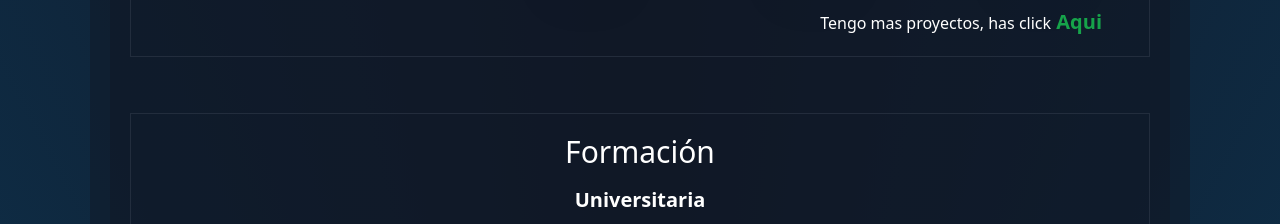
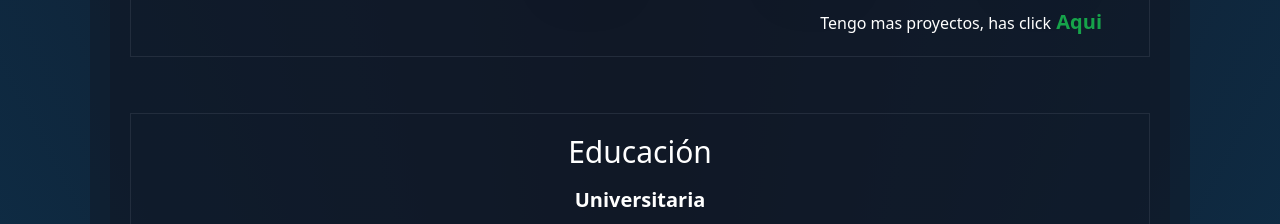
Before and after one commit to Luis1Gonzalez/portafolio-2024, a React (Vite) app: page / in a window 1280 px wide. Shown: the part 920-1144 px from the top of the page. Built offline with nearby package versions, Linux system fonts and the light colour scheme.

Commit message:
changin formation for education

```diff
--- a/src/components/Formation.jsx
+++ b/src/components/Formation.jsx
@@ -23,7 +23,7 @@ const Formation = () => {
 
     return (
         <div id="formation" className="flex flex-col gap-5 md:gap-0 py-5 justify-center items-center border border-gray-700/50">
-            <p className="text-2xl md:text-3xl md:w-[25%] md:mb-4 text-center">{lang === 'english' ? 'Formation' : 'Formación'}</p>
+            <p className="text-2xl md:text-3xl md:w-[25%] md:mb-4 text-center">{lang === 'english' ? 'Education' : 'Educación'}</p>
 
             <div className="flex flex-col md:w-[80%]">
                 <div className=" w-[100%] md:w-[100%] flex flex-col gap-3 justify-center items-center">
```
